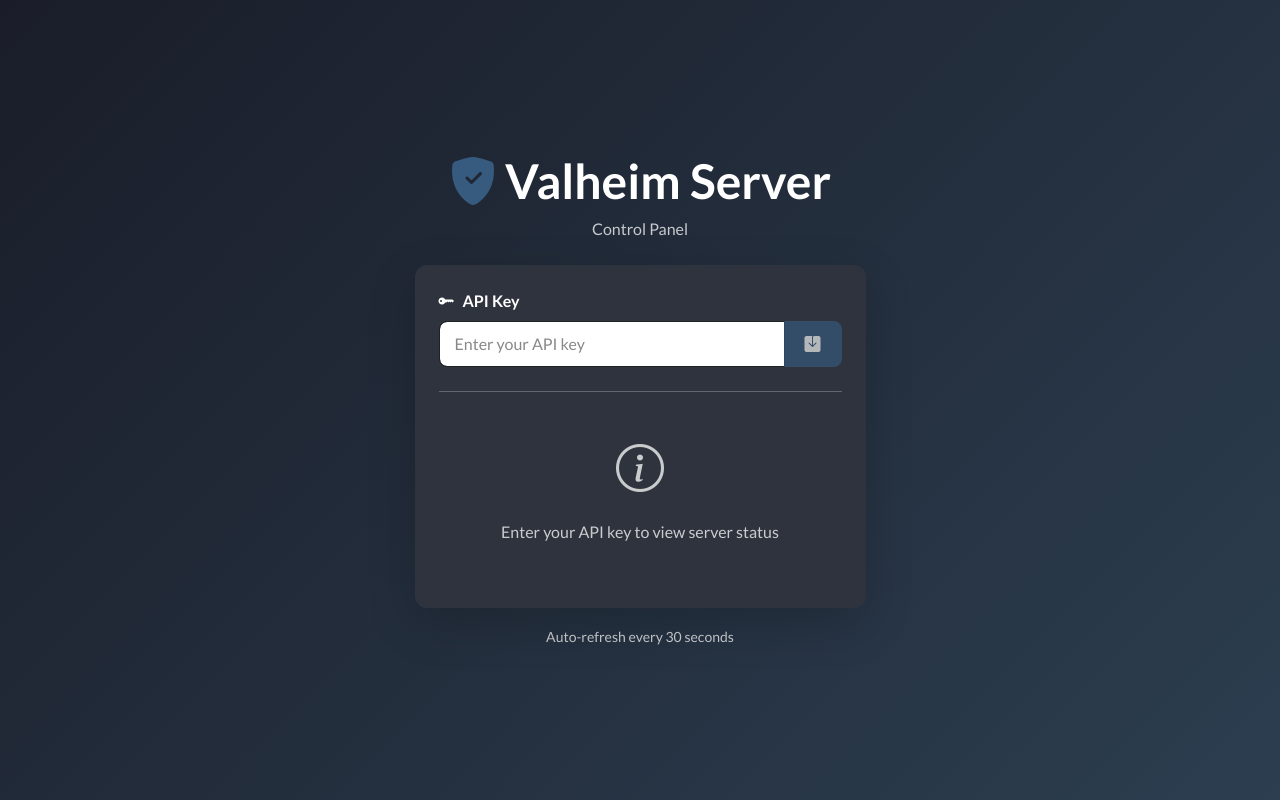
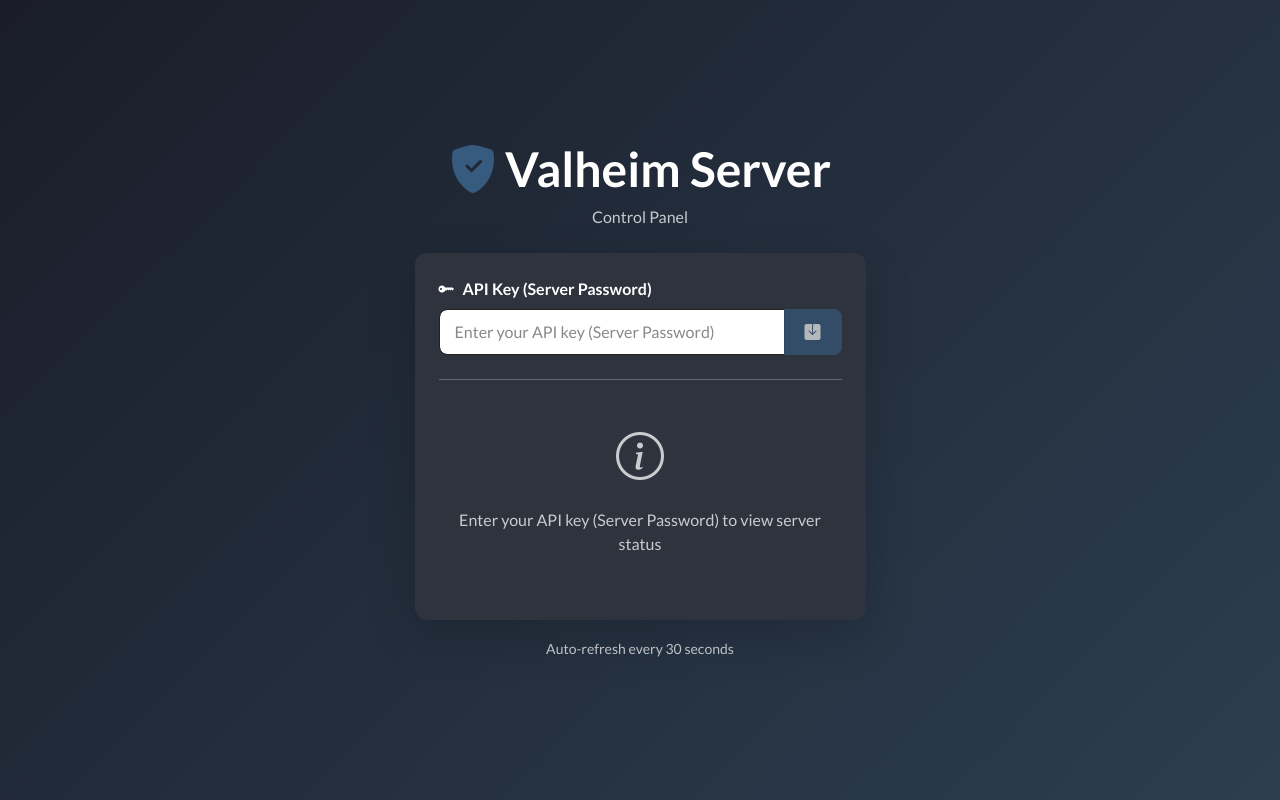
Before and after one commit to halilcanatik/valheim-server-controller, a React (Vite) app in the folder packages/client/: page / in a window 1280 px wide. Built offline with nearby package versions, Linux system fonts and the light colour scheme.

Commit message:
feat(api-key): update API key input to include 'Server Password' label and placeholder, and refactor form submission

```diff
--- a/packages/client/src/App.tsx
+++ b/packages/client/src/App.tsx
@@ -34,11 +34,13 @@
 
   useEffect(() => {
     if (!savedApiKey) return;
+    const isTransitioning =
+      status?.status === 'stopping' || status?.status === 'restarting';
     const interval = setInterval(() => {
       void fetchStatus();
-    }, 30000);
+    }, isTransitioning ? 5000 : 30000);
     return () => clearInterval(interval);
-  }, [savedApiKey, fetchStatus]);
+  }, [savedApiKey, status?.status, fetchStatus]);
 
   useEffect(() => {
     if (!message) return;
@@ -112,7 +114,7 @@
                   <div className="text-center py-4">
                     <i className="bi bi-info-circle fs-1 text-muted mb-3 d-block"></i>
                     <p className="text-muted">
-                      Enter your API key to view server status
+                      Enter your API key (Server Password) to view server status
                     </p>
                   </div>
                 )}
--- a/packages/client/src/components/ApiKeyInput.tsx
+++ b/packages/client/src/components/ApiKeyInput.tsx
@@ -5,23 +5,29 @@
 }
 
 export const ApiKeyInput = ({ apiKey, onChange, onSave }: ApiKeyInputProps) => (
-  <div className="mb-4">
+  <form
+    className="mb-4"
+    onSubmit={(event) => {
+      event.preventDefault();
+      onSave();
+    }}
+  >
     <label htmlFor="apiKey" className="form-label fw-semibold">
       <i className="bi bi-key-fill me-2"></i>
-      API Key
+      API Key (Server Password)
     </label>
     <div className="input-group">
       <input
         id="apiKey"
         type="password"
         className="form-control"
-        placeholder="Enter your API key"
+        placeholder="Enter your API key (Server Password)"
         value={apiKey}
         onChange={(e) => onChange(e.target.value)}
       />
-      <button className="btn btn-primary" onClick={onSave} disabled={!apiKey}>
+      <button className="btn btn-primary" type="submit" disabled={!apiKey}>
         <i className="bi bi-save-fill"></i>
       </button>
     </div>
-  </div>
+  </form>
 );
```
